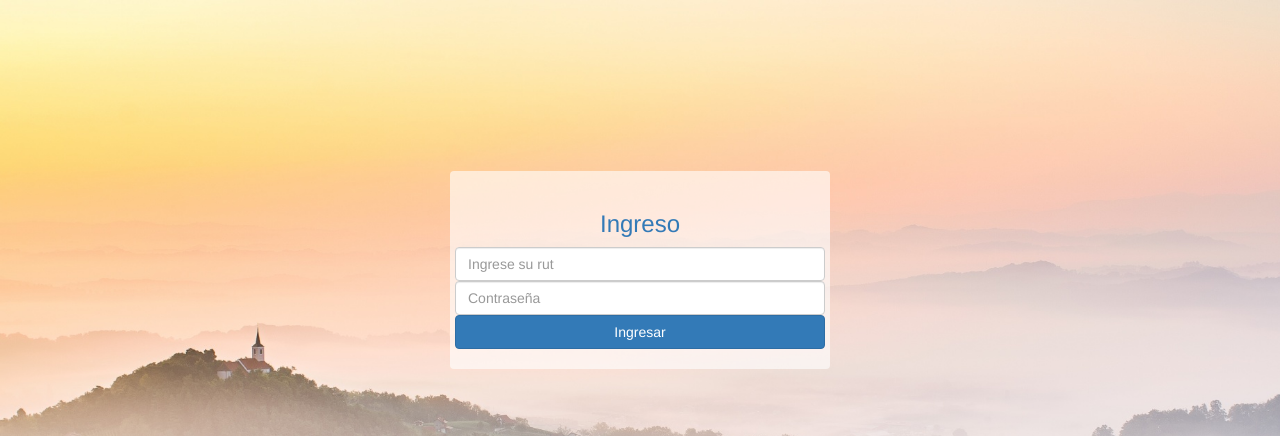
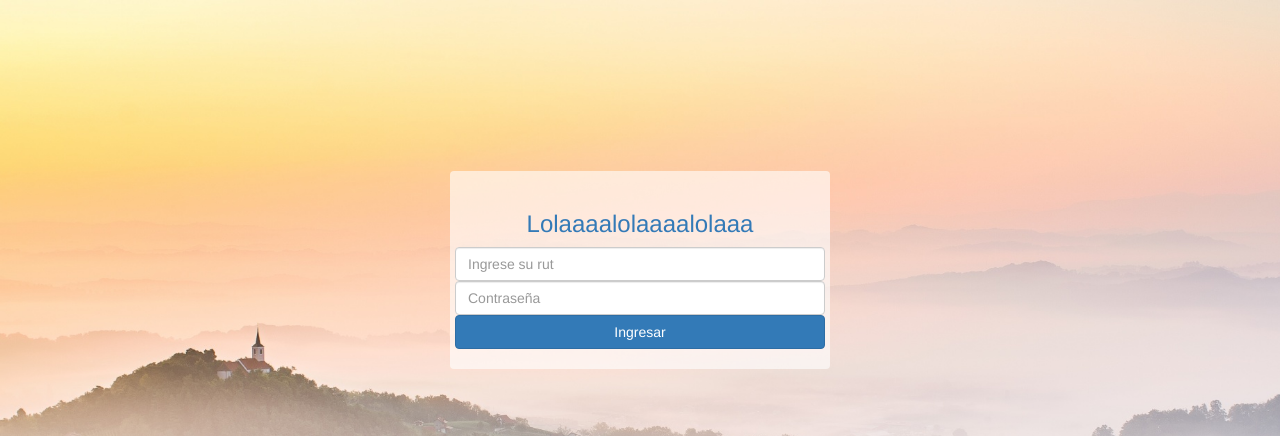
Before and after one commit to billy722/buscadorProyectoPablo, a PHP site: page / in a window 1280 px wide. Shown: the top 436 px of the page. Run offline with PHP 8.4, Linux system fonts and the light colour scheme.

Commit message:
primer cambio prubea
te amo

```diff
--- a/index.php
+++ b/index.php
@@ -21,7 +21,7 @@
 			<form name="formularioLogin">
 
           <div class="row">
-              <h3 class="text-primary text-center">Ingreso</h3>
+              <h3 class="text-primary text-center">Lolaaaalolaaaalolaaa</h3>
           </div>
           <div class="row">
               <input class="form-control" type="text" id="rut" onkeypress="return soloNumerosyK(event);" maxlength="12" onBlur="formatearRut(this.value)" placeholder="Ingrese su rut"/>
```
